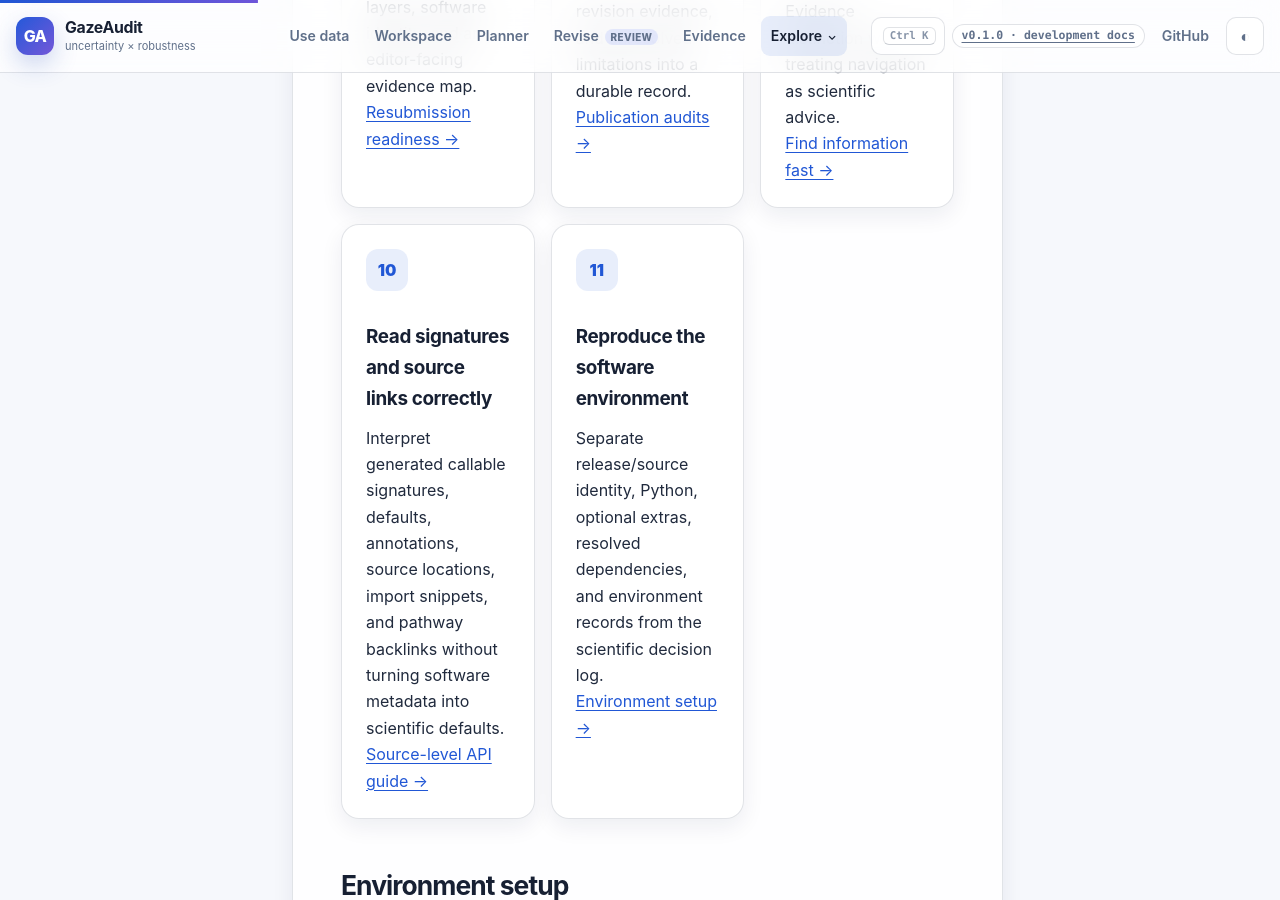
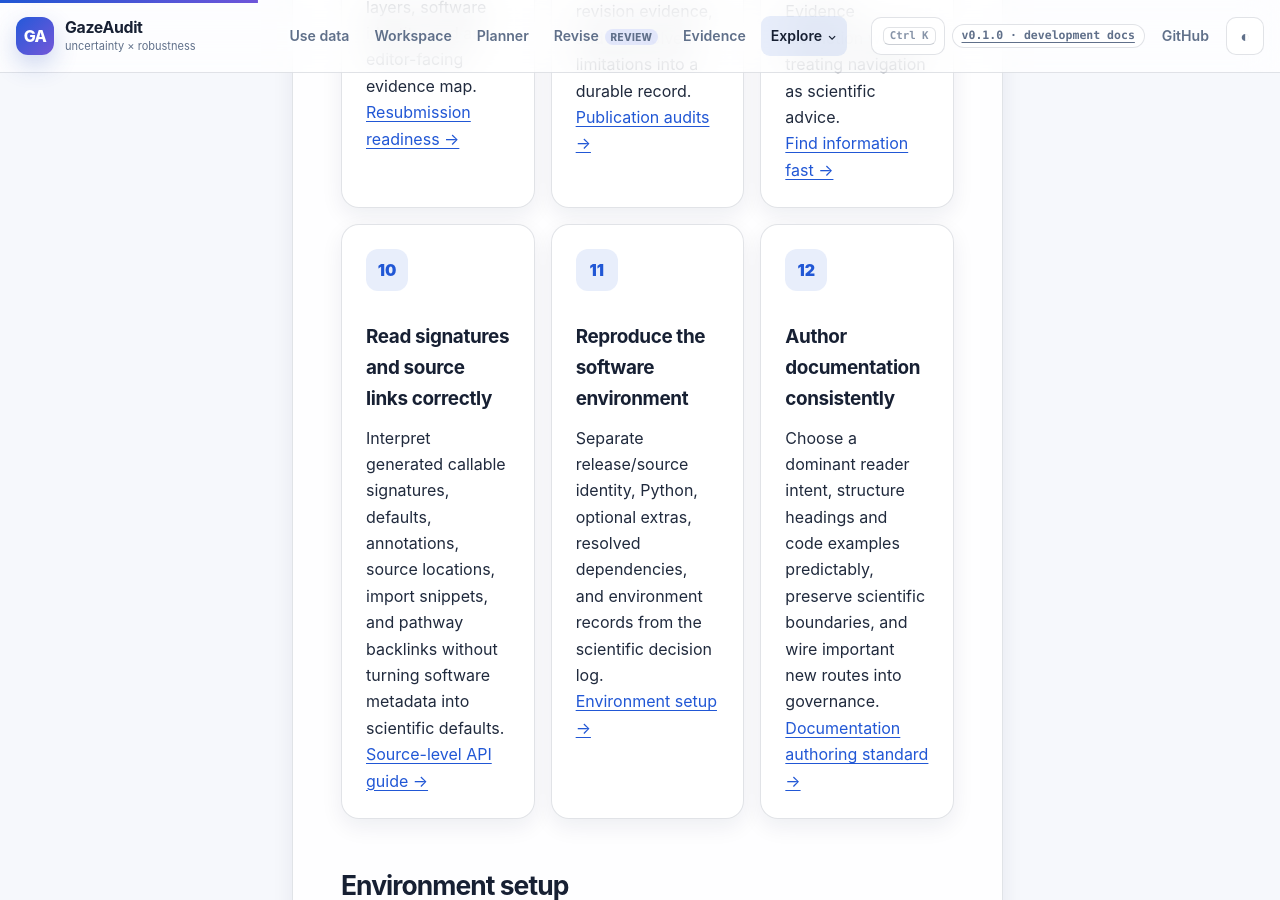
Before and after one commit to stefanosbalaskas/GazeAudit, a Jekyll site: the page built from docs/guides/index.md, in a window 1280 px wide and 900 px high, scrolled down 2174 px. Built offline with Jekyll 4.4.1, drawn with Linux system fonts in a browser that asks for light colours; some of the changed text lies outside the part shown.

Commit message:
docs: surface documentation authoring guide

```diff
--- a/docs/guides/index.md
+++ b/docs/guides/index.md
@@ -76,6 +76,12 @@ The guides explain **how to design, govern, interpret, troubleshoot, review, rev
     <h3>Reproduce the software environment</h3>
     <p>Separate release/source identity, Python, optional extras, resolved dependencies, and environment records from the scientific decision log.</p>
     <p><a href="environment-setup/">Environment setup →</a></p>
+  </article>
+  <article class="card">
+    <div class="card-icon" aria-hidden="true">12</div>
+    <h3>Author documentation consistently</h3>
+    <p>Choose a dominant reader intent, structure headings and code examples predictably, preserve scientific boundaries, and wire important new routes into governance.</p>
+    <p><a href="documentation-authoring/">Documentation authoring standard →</a></p>
   </article>
 </div>
 
```
